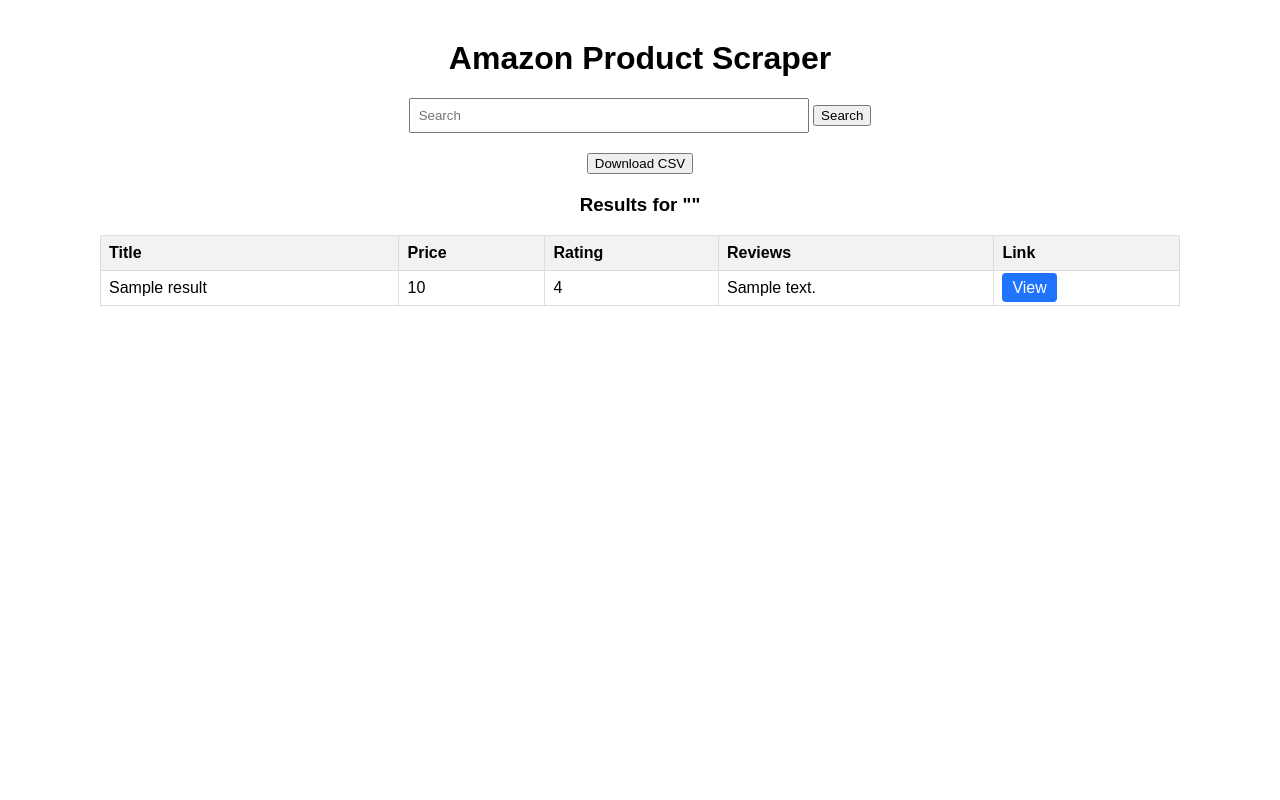
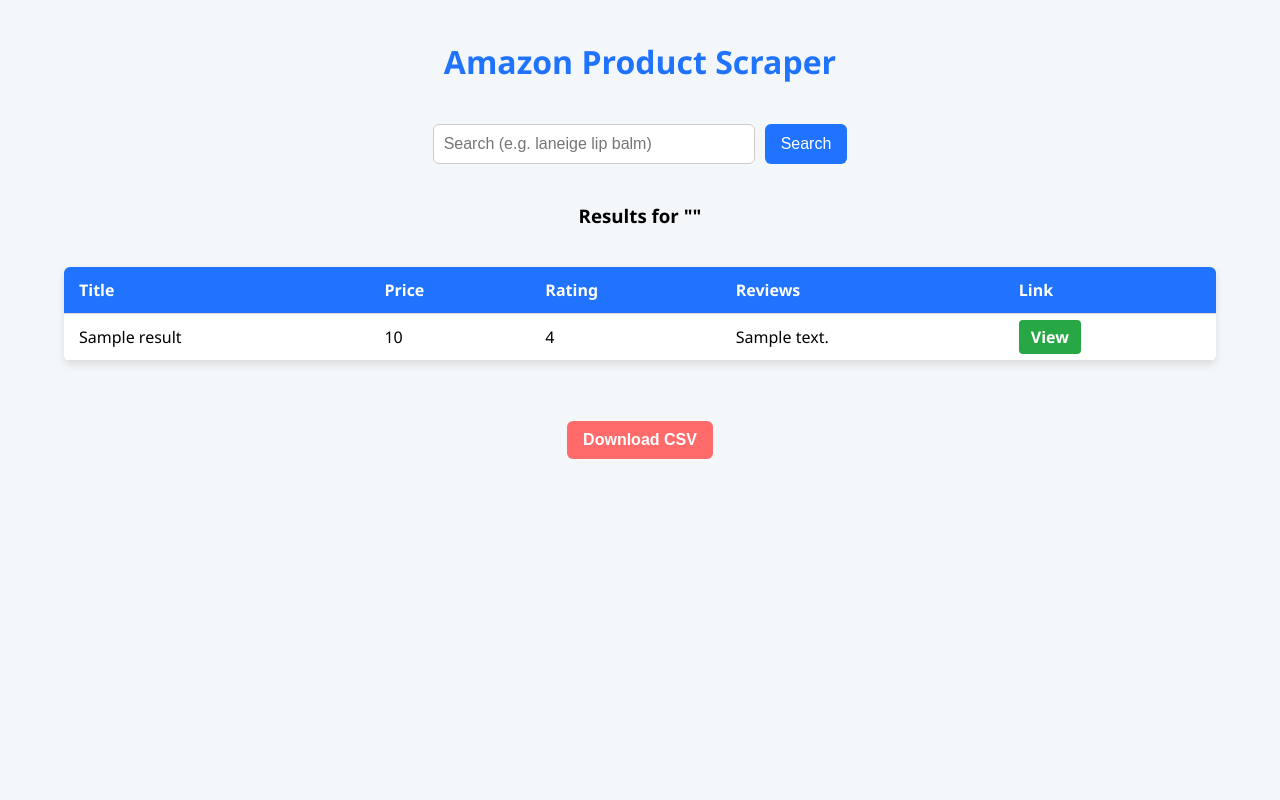
Before and after one commit to non-sequitor/Easy-Amazon-Scraper, a Django app: template scraper/templates/home.html in a window 1280 px wide. Run offline with Django 5.2, Linux system fonts and the light colour scheme; the template is opened without the code that fills it: most values are stand-ins (such as "Sample title", 1, 10 or a date in 2020).

Commit message:
pretty-fication of base html
making stuff prettier

```diff
--- a/scraper/templates/home.html
+++ b/scraper/templates/home.html
@@ -1,38 +1,148 @@
 <!doctype html>
-<html>
+<html lang="en">
 <head>
   <meta charset="utf-8">
-  <title>Amazon Scraper</title>
+  <title>Amazon Product Scraper</title>
   <style>
-    body{font-family:Arial;text-align:center;margin:40px}
-    form{margin:20px auto}
-    input[type=text]{padding:8px;width:380px}
-    table{margin:auto;border-collapse:collapse;width:90%}
-    th,td{border:1px solid #ddd;padding:8px;text-align:left}
-    th{background:#f2f2f2}
-    a.button{background:#1f73ff;color:#fff;padding:6px 10px;border-radius:4px;text-decoration:none}
+    /* Reset & Body */
+    body {
+      font-family: 'Segoe UI', Tahoma, Geneva, Verdana, sans-serif;
+      background: #f4f7f9;
+      margin: 0;
+      padding: 0;
+      display: flex;
+      flex-direction: column;
+      align-items: center;
+      min-height: 100vh;
+    }
+
+    h1 {
+      margin-top: 40px;
+      color: #1f73ff;
+    }
+
+    /* Form */
+    form {
+      margin: 20px auto;
+      display: flex;
+      gap: 10px;
+      justify-content: center;
+      flex-wrap: wrap;
+    }
+
+    input[type=text] {
+      padding: 10px;
+      width: 300px;
+      border-radius: 6px;
+      border: 1px solid #ccc;
+      font-size: 16px;
+    }
+
+    button {
+      padding: 10px 16px;
+      border: none;
+      background: #1f73ff;
+      color: white;
+      border-radius: 6px;
+      cursor: pointer;
+      font-size: 16px;
+      transition: 0.2s;
+    }
+
+    button:hover {
+      background: #1558b0;
+    }
+
+    /* Table */
+    table {
+      margin: 20px auto;
+      border-collapse: collapse;
+      width: 90%;
+      max-width: 1200px;
+      background: white;
+      box-shadow: 0 4px 8px rgba(0,0,0,0.1);
+      border-radius: 6px;
+      overflow: hidden;
+    }
+
+    th, td {
+      padding: 12px 15px;
+      border-bottom: 1px solid #ddd;
+      text-align: left;
+    }
+
+    th {
+      background: #1f73ff;
+      color: white;
+      font-weight: 600;
+    }
+
+    tr:hover {
+      background: #f1f5f9;
+    }
+
+    /* Link buttons in table */
+    a.button {
+      background: #28a745;
+      color: #fff;
+      padding: 6px 12px;
+      border-radius: 4px;
+      text-decoration: none;
+      font-weight: bold;
+      transition: 0.2s;
+    }
+
+    a.button:hover {
+      background: #218838;
+    }
+
+    /* Download CSV button */
+    .download-btn {
+      margin: 20px auto;
+      display: inline-block;
+      padding: 10px 16px;
+      background: #ff6b6b;
+      color: white;
+      border-radius: 6px;
+      text-decoration: none;
+      font-weight: bold;
+      transition: 0.2s;
+    }
+
+    .download-btn:hover {
+      background: #e85a5a;
+    }
+
+    @media(max-width: 600px) {
+      input[type=text] {
+        width: 90%;
+      }
+
+      table {
+        width: 100%;
+      }
+    }
   </style>
 </head>
 <body>
+
   <h1>Amazon Product Scraper</h1>
+
   <form method="get">
-    <input name="q" type="text" placeholder="Search " value="{{ query|default:'' }}" />
+    <input name="q" type="text" placeholder="Search (e.g. laneige lip balm)" value="{{ query|default:'' }}" />
     <button type="submit">Search</button>
   </form>
 
-
-
   {% if results %}
-
-   <form method="get" style="margin-top:10px">
-      <input type="hidden" name="q" value="{{ query }}">
-      <input type="hidden" name="download" value="1">
-      <button type="submit">Download CSV</button>
-    </form>
-
     <h3>Results for "{{ query }}"</h3>
     <table>
-      <tr><th>Title</th><th>Price</th><th>Rating</th><th>Reviews</th><th>Link</th></tr>
+      <tr>
+        <th>Title</th>
+        <th>Price</th>
+        <th>Rating</th>
+        <th>Reviews</th>
+        <th>Link</th>
+      </tr>
       {% for r in results %}
       <tr>
         <td>{{ r.title }}</td>
@@ -40,15 +150,16 @@
         <td>{{ r.rating }}</td>
         <td>{{ r.reviews }}</td>
         <td><a class="button" href="{{ r.link }}" target="_blank">View</a></td>
-
       </tr>
       {% endfor %}
     </table>
-<!--     <form method="get" style="margin-top:10px">
+
+    <form method="get">
       <input type="hidden" name="q" value="{{ query }}">
       <input type="hidden" name="download" value="1">
-      <button type="submit">Download CSV</button>
-    </form> -->
+      <button type="submit" class="download-btn">Download CSV</button>
+    </form>
   {% endif %}
+
 </body>
 </html>
```
